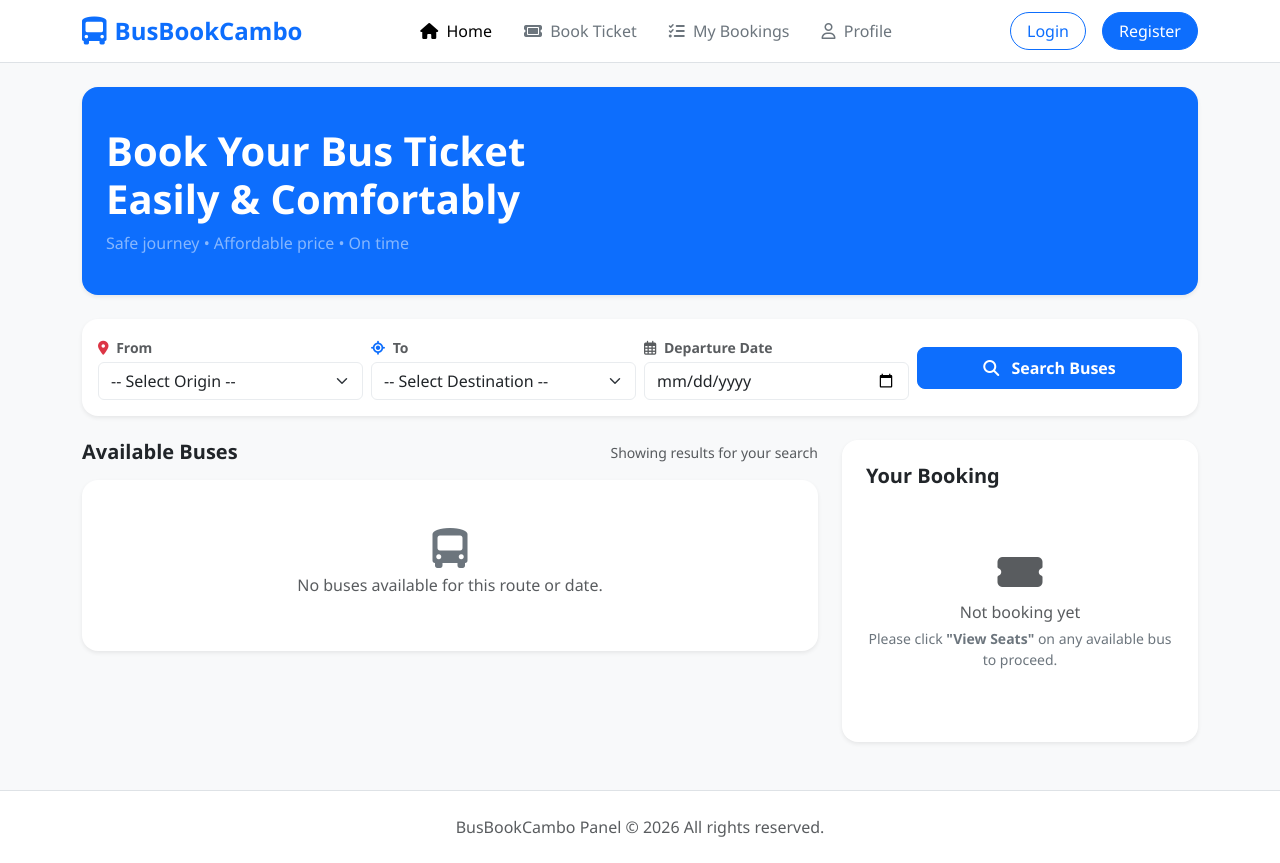
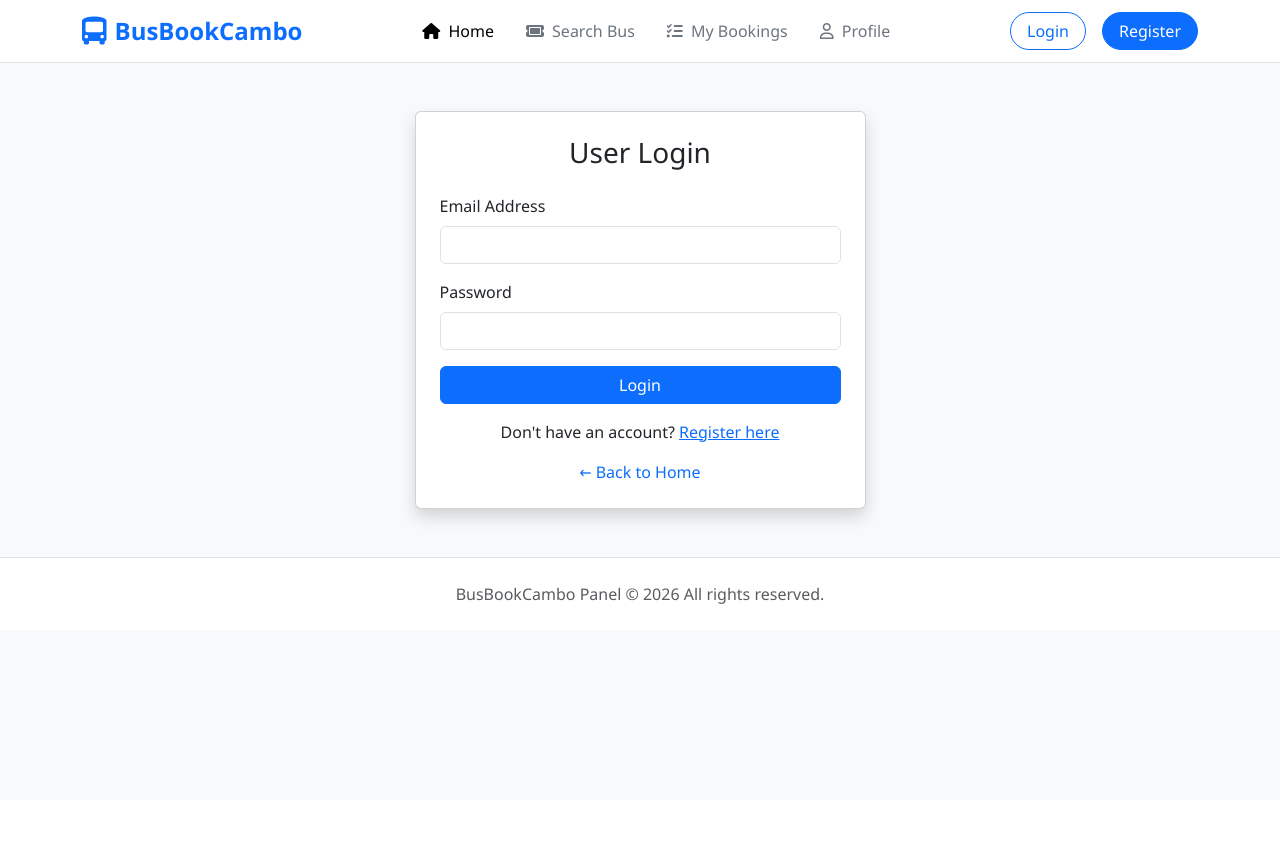
Before and after one commit to Reyzenn-bot/bus_booking, a Flask app: page /login in a window 1280 px wide. After the commit the page ends 604 px from the top, so only its background shows below. Run offline with Flask 3, Linux system fonts and the light colour scheme; parts of the project's set-up code (start-up, migrations or seed data) failed here and were passed over.

Commit message:
complete user journey

```diff
--- a/routes/auth.py
+++ b/routes/auth.py
@@ -1,7 +1,64 @@
-from flask import Blueprint, render_template
+from flask import Blueprint, flash, redirect, render_template, request, session, url_for
+from werkzeug.security import generate_password_hash, check_password_hash
+from models import db, User
 
 auth_bp = Blueprint('auth', __name__)
 
-@auth_bp.route('/login')
+# register route
+@auth_bp.route('/register', methods=['GET', 'POST'])
+def register():
+    if request.method == 'POST':
+        name = request.form.get('name')
+        email = request.form.get('email')
+        phone = request.form.get('phone')
+        password = request.form.get('password')
+
+        existing_user = User.query.filter_by(email=email).first()
+        if existing_user:
+            flash('Email address already exists. Please use a different email.', 'error')
+            return redirect(url_for('auth.register'))
+
+        hashed_password = generate_password_hash(password)
+        #create a new user instance
+        new_user = User(name=name,
+                        email=email,
+                        phone=phone,
+                        password=hashed_password)
+
+        try:
+            db.session.add(new_user)
+            db.session.commit()
+            flash('Registration successful! Please log in.', 'success')
+            return redirect(url_for('auth.login'))
+        except Exception as e:
+            db.session.rollback()
+            flash('An error occurred during registration. Please try again.', 'error')
+            return redirect(url_for('auth.register'))
+
+    return render_template('auth/register.html')
+
+# login route
+@auth_bp.route('/login', methods=['GET', 'POST'])
 def login():
-    return render_template('user/index.html')
+    if request.method == 'POST':
+        email = request.form.get('email')
+        password = request.form.get('password')
+        user = User.query.filter_by(email=email).first() #search for the user in the database by email
+
+        if user and check_password_hash(user.password, password):
+            session['user_id'] = user.id
+            session['user_name'] = user.name
+            flash('Login successful!', 'success')
+            return redirect(url_for('user.search'))  # Redirect to the search page after successful login
+        else:
+            flash('Invalid email or password. Please try again.', 'error')
+            return redirect(url_for('auth.login'))
+
+    return render_template('auth/login.html')
+
+# logout route
+@auth_bp.route('/logout')
+def logout():
+    session.clear()
+    flash('You have been logged out.', 'success')
+    return redirect(url_for('auth.login'))  # Redirect to the login page after logout
--- a/templates/auth/login.html
+++ b/templates/auth/login.html
@@ -0,0 +1,49 @@
+{% extends 'layout/base_user.html' %}
+
+{% block title %}Login - Bus Booking System{% endblock %}
+
+{% block content %}
+<div class="container mt-5">
+    <div class="row justify-content-center">
+        <div class="col-md-5">
+            <div class="card shadow">
+                <div class="card-body p-4">
+                    <h3 class="text-center mb-4">User Login</h3>
+
+                    <!-- Jinja2 Flash Messages -->
+                    {% with messages = get_flashed_messages(with_categories=true) %}
+                        {% if messages %}
+                            {% for category, message in messages %}
+                                <div class="alert alert-{{ 'danger' if category == 'error' else 'success' }} alert-dismissible fade show" role="alert">
+                                    {{ message }}
+                                    <button type="button" class="btn-close" data-bs-dismiss="alert" aria-label="Close"></button>
+                                </div>
+                            {% endfor %}
+                        {% endif %}
+                    {% endwith %}
+
+                    <!-- Login Form -->
+                    <form action="{{ url_for('auth.login') }}" method="POST">
+                        <div class="mb-3">
+                            <label for="email" class="form-label">Email Address</label>
+                            <input type="email" class="form-control" id="email" name="email" required>
+                        </div>
+
+                        <div class="mb-3">
+                            <label for="password" class="form-label">Password</label>
+                            <input type="password" class="form-control" id="password" name="password" required>
+                        </div>
+
+                        <button type="submit" class="btn btn-primary w-100">Login</button>
+                    </form>
+
+                    <div class="text-center mt-3">
+                        <p>Don't have an account? <a href="{{ url_for('auth.register') }}">Register here</a></p>
+                        <a href="{{ url_for('user.home') }}" class="text-decoration-none">&larr; Back to Home</a>
+                    </div>
+                </div>
+            </div>
+        </div>
+    </div>
+</div>
+{% endblock %}
--- a/templates/layout/base_user.html
+++ b/templates/layout/base_user.html
@@ -1,5 +1,6 @@
 <!DOCTYPE html>
 <html lang="en">
+
 <head>
     <meta charset="UTF-8">
     <meta name="viewport" content="width=device-width, initial-scale=1.0">
@@ -27,6 +28,7 @@
             .navbar-nav {
                 padding-top: 15px;
             }
+
             .hero-banner {
                 padding: 40px 15px !important;
                 text-align: center;
@@ -37,22 +39,26 @@
             .search-box {
                 padding: 15px !important;
             }
+
             .bus-card-body {
                 flex-direction: column;
                 text-align: center;
             }
+
             .bus-price {
                 font-size: 1.25rem !important;
             }
         }
     </style>
 </head>
+
 <body class="bg-light">
 
     <!-- Header / Navbar -->
     <nav class="navbar navbar-expand-lg navbar-light bg-white border-bottom sticky-top py-2">
         <div class="container">
-            <a class="navbar-brand d-flex align-items-center text-primary fw-bold fs-4" href="{{ url_for('home') }}">
+            <a class="navbar-brand d-flex align-items-center text-primary fw-bold fs-4"
+                href="{{ url_for('user.home') }}">
                 <i class="fa-solid fa-bus-simple fs-3 me-2"></i> BusBookCambo
             </a>
 
@@ -63,22 +69,22 @@
             <div class="collapse navbar-collapse" id="userNavbar">
                 <ul class="navbar-nav mx-auto mb-2 mb-lg-0 fw-medium">
                     <li class="nav-item me-3">
-                        <a class="nav-link active" href="{{ url_for('home') }}">
+                        <a class="nav-link active" href="{{ url_for('user.home') }}">
                             <i class="fa-solid fa-house me-1"></i> Home
                         </a>
                     </li>
                     <li class="nav-item me-3">
-                        <a class="nav-link text-secondary" href="#">
-                            <i class="fa-solid fa-ticket me-1"></i> Book Ticket
+                        <a class="nav-link text-secondary" href="{{ url_for('user.search') }}">
+                            <i class="fa-solid fa-ticket me-1"></i> Search Bus
                         </a>
                     </li>
                     <li class="nav-item me-3">
-                        <a class="nav-link text-secondary" href="#">
+                        <a class="nav-link text-secondary" href="{{ url_for('booking.my_bookings') }}">
                             <i class="fa-solid fa-list-check me-1"></i> My Bookings
                         </a>
                     </li>
                     <li class="nav-item me-3">
-                        <a class="nav-link text-secondary" href="#">
+                        <a class="nav-link text-secondary" href="{{ url_for('user.profile') }}">
                             <i class="fa-regular fa-user me-1"></i> Profile
                         </a>
                     </li>
@@ -87,19 +93,24 @@
                 <div class="d-flex align-items-center gap-3">
                     {% if session.get('user_id') %}
                     <div class="dropdown">
-                            <button class="btn btn-light dropdown-toggle d-flex align-items-center gap-2 rounded-pill px-3" type="button" data-bs-toggle="dropdown">
+                        <button class="btn btn-light dropdown-toggle d-flex align-items-center gap-2 rounded-pill px-3"
+                            type="button" data-bs-toggle="dropdown">
                             <i class="fa-solid fa-circle-user fs-4 text-primary"></i>
                             <span>{{ session.get('user_name', 'User') }}</span>
                         </button>
                         <ul class="dropdown-menu dropdown-menu-end shadow-sm">
-                                <li><a class="dropdown-item" href="#"><i class="fa-regular fa-id-card me-2"></i>My Profile</a></li>
-                                <li><hr class="dropdown-divider"></li>
-                                <li><a class="dropdown-item text-danger" href="{{ url_for('auth.logout') }}"><i class="fa-solid fa-right-from-bracket me-2"></i>Logout</a></li>
+                            <li><a class="dropdown-item" href="{{ url_for('user.profile') }}"><i
+                                        class="fa-regular fa-id-card me-2"></i>My Profile</a></li>
+                            <li>
+                                <hr class="dropdown-divider">
+                            </li>
+                            <li><a class="dropdown-item text-danger" href="{{ url_for('auth.logout') }}"><i
+                                        class="fa-solid fa-right-from-bracket me-2"></i>Logout</a></li>
                         </ul>
                     </div>
                     {% else %}
                     <a href="{{ url_for('auth.login') }}" class="btn btn-outline-primary px-3 rounded-pill">Login</a>
-                        <a href="#" class="btn btn-primary px-3 rounded-pill">Register</a>
+                    <a href="{{ url_for('auth.register') }}" class="btn btn-primary px-3 rounded-pill">Register</a>
                     {% endif %}
                 </div>
             </div>
@@ -121,4 +132,5 @@
     <!-- Bootstrap 5 JS -->
     <script src="https://cdn.jsdelivr.net/npm/bootstrap@5.3.2/dist/js/bootstrap.bundle.min.js"></script>
 </body>
+
 </html>
--- a/templates/user/index.html
+++ b/templates/user/index.html
@@ -105,7 +105,7 @@
                             <span class="fs-4 fw-bold text-primary">${{ "%.2f"|format(schedule.price) }}</span>
                             <span class="text-muted small">/ person</span>
                         </div>
-                        <a href="{{ url_for('user.home', select_id=schedule.id) }}"
+                        <a href="{{ url_for('user.book_ticket', schedule_id=schedule.id) }}"
                             class="btn btn-outline-primary fw-medium rounded-pill px-4">
                             <i class="fa-solid fa-chair me-1"></i> View Seats
                         </a>
--- a/templates/user/search.html
+++ b/templates/user/search.html
@@ -99,7 +99,7 @@
                             <span class="fs-4 fw-bold text-primary">${{ "%.2f"|format(schedule.price) }}</span>
                             <span class="text-muted small">/ person</span>
                         </div>
-                        <a href="{{ url_for('user.home', select_id=schedule.id) }}"
+                        <a href="{{ url_for('user.book_ticket', schedule_id=schedule.id) }}"
                             class="btn btn-outline-primary fw-medium rounded-pill px-4">
                             <i class="fa-solid fa-chair me-1"></i> View Seats
                         </a>
```
Also changed, not shown: routes/booking.py (+71 -4 lines), routes/user.py (+47 -3 lines), templates/auth/register.html (+59 -0 lines), templates/user/book_ticket.html (added, +75 -0 lines). Lines whose indentation alone changed are shown as unchanged.
